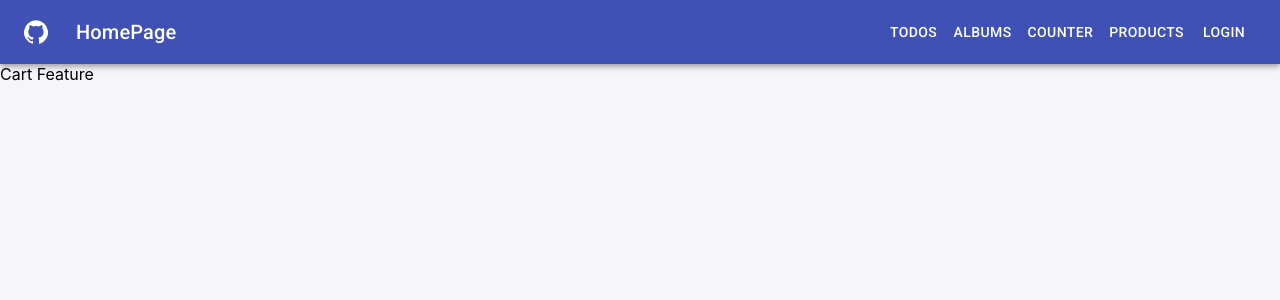
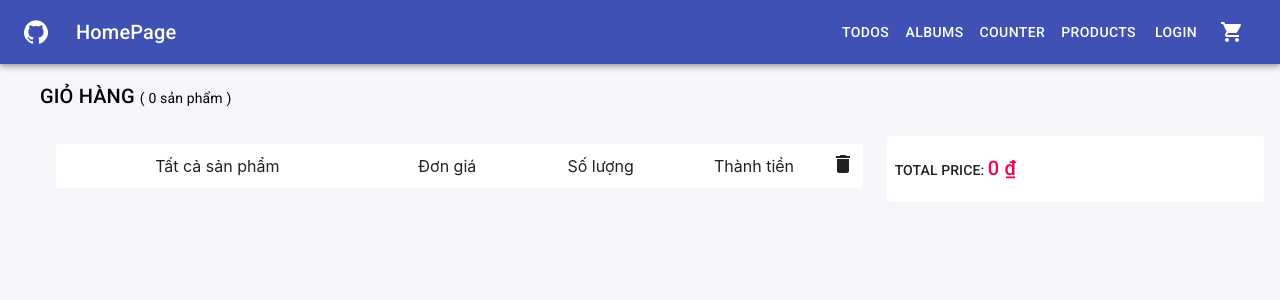
Before and after one commit to gnoluv9x/EasyFE-reactjs, a React (Create React App) app: page /cart in a window 1280 px wide. Shown: the top 300 px of the page. Built offline with nearby package versions, Linux system fonts and the light colour scheme.

Commit message:
build cart page

```diff
--- a/jsconfig.json
+++ b/jsconfig.json
@@ -1,8 +1,9 @@
 {
     "compilerOptions": {
-      "module": "commonjs",
+      "module": "es6",
       "target": "es6",
-      "baseUrl": "src"
+      "baseUrl": "src",
+      "moduleResolution" : "Node"
     },
     "include": ["src/**/*"]
 }
--- a/src/components/Header/index.jsx
+++ b/src/components/Header/index.jsx
@@ -1,5 +1,6 @@
 import {
     AppBar,
+    Badge,
     Box,
     Button,
     Dialog,
@@ -11,15 +12,16 @@ import {
     Toolbar,
     Typography,
 } from '@material-ui/core';
-import { Close } from '@material-ui/icons';
+import { Close, ShoppingCart } from '@material-ui/icons';
 import AccountCircleIcon from '@material-ui/icons/AccountCircle';
 import GitHubIcon from '@material-ui/icons/GitHub';
 import Login from 'features/Auth/Login';
 import Register from 'features/Auth/Register';
 import { logout } from 'features/Auth/userSlice';
+import { cartItemsQuantity } from 'features/Cart/cartSelectors';
 import React, { useState } from 'react';
 import { useDispatch, useSelector } from 'react-redux';
-import { Link, NavLink } from 'react-router-dom';
+import { Link, NavLink, useHistory } from 'react-router-dom';
 
 const useStyles = makeStyles((theme) => ({
     root: {},
@@ -57,7 +59,9 @@ const MODE_LIST = {
 function HeadingComponent() {
     const dispatch = useDispatch();
     const loginedUser = useSelector((state) => state.user.current);
+    const cartItemsCount = useSelector(cartItemsQuantity)
     const isLogined = !!loginedUser.id;
+    const history = useHistory();
 
     const classes = useStyles();
 
@@ -85,6 +89,10 @@ function HeadingComponent() {
         const action = logout();
         dispatch(action);
     };
+
+    const handleClickShoppingCart = () => {
+        history.push('/cart')
+    }
 
     return (
         <div>
@@ -130,6 +138,11 @@ function HeadingComponent() {
                         )}
                         {isLogined && <AccountCircleIcon className={classes.accountIcon} onClick={handleUserClick} />}
 
+                        <IconButton color="inherit" onClick={handleClickShoppingCart}>
+                            <Badge badgeContent={cartItemsCount} color="secondary">
+                                <ShoppingCart />
+                            </Badge>
+                        </IconButton>
                         <Menu
                             anchorEl={anchorEl}
                             open={Boolean(anchorEl)}
--- a/src/components/form-controls/QuantityField/index.jsx
+++ b/src/components/form-controls/QuantityField/index.jsx
@@ -40,9 +40,9 @@ function QuantityField({ name, form, label }) {
             <Controller
                 name={name}
                 control={form.control}
-                render={({ onChange, onBlur, name, value }) => (
+                render={({ onChange, onBlur, name , value={value} }) => (
                     <Box className={classes.formField}>
-                        <IconButton className={classes.button}
+                        <IconButton className={classes.button} type="submit"
                             onClick={() => setValue(name, !!Number.parseInt(value) ? Number.parseInt(value) - 1 : 1)}
                         >
                             <RemoveIcon />
@@ -50,7 +50,7 @@ function QuantityField({ name, form, label }) {
 
                         <OutlinedInput value={value} id={name} onChange={onChange} onBlur={onBlur} />
 
-                        <IconButton className={classes.button}
+                        <IconButton className={classes.button} type="submit"
                             onClick={() => setValue(name, !!Number.parseInt(value) ? Number.parseInt(value) + 1 : 1)}
                         >
                             <AddIcon />
--- a/src/features/Auth/LoginForm/index.jsx
+++ b/src/features/Auth/LoginForm/index.jsx
@@ -46,9 +46,9 @@ const useStyles = makeStyles(theme => ({
     },
 }));
 
-function LoginForm(props) {
+function LoginForm({ onSubmit }) {
+
     const classes = useStyles();
-    const { onSubmit } = props;
 
     const schema = yup.object().shape({
         identifier: yup
--- a/src/features/Cart/cartSelectors.js
+++ b/src/features/Cart/cartSelectors.js
@@ -3,7 +3,7 @@ import { createSelector } from '@reduxjs/toolkit';
 const cartItemsSelector =  state => state.cart.cartItems;
 
 // Count quantity of product in cart
-export const cartItemsCount = createSelector(
+export const cartItemsQuantity = createSelector(
     cartItemsSelector,
     (cartItems) =>
     cartItems.reduce((quantity, item) => quantity + item.quantity, 0)
--- /dev/null
+++ b/src/features/Cart/components/CartTitle.jsx
@@ -0,0 +1,49 @@
+import { Box, Grid, makeStyles, Paper } from '@material-ui/core';
+import DeleteIcon from '@material-ui/icons/Delete';
+import React from 'react';
+
+const useStyles = makeStyles( theme => ({
+    root: {
+        display: 'flex',
+        flexFlow: 'row nowrap',
+        alignItems: 'center',
+        justifyContent: 'space-between',
+
+        padding: theme.spacing(1),
+        textAlign : 'center',
+    },
+    productInfo: {
+        flex: "2 1 0",
+    },
+    price: {
+        flex: "1 1 0",
+    },
+    quantity: {
+        flex: "1 1 0",
+    },
+    total: {
+        flex: "1 1 0",
+    },
+    delete: {
+    },
+}))
+
+function CartTitle(props) {
+    const classes = useStyles();
+
+    return (
+        <Box>
+            <Paper elevation={0}>
+                <Grid container className={classes.root}>
+                    <Grid item  className={classes.productInfo}>Tất cả sản phẩm</Grid>
+                    <Grid item  className={classes.price}>Đơn giá</Grid>
+                    <Grid item  className={classes.quantity}>Số lượng</Grid>
+                    <Grid item  className={classes.total}>Thành tiền</Grid>
+                    <Grid item  className={classes.delete}><DeleteIcon /></Grid>
+                </Grid>
+            </Paper>
+        </Box>
+    );
+}
+
+export default CartTitle;
--- /dev/null
+++ b/src/features/Cart/components/ListCartItem.jsx
@@ -0,0 +1,105 @@
+import { Box, Grid, Paper, Typography } from '@material-ui/core';
+import React from 'react';
+import DeleteIcon from '@material-ui/icons/Delete';
+import { makeStyles } from '@material-ui/core';
+import { useSelector } from 'react-redux';
+import { STATIC_HOST } from 'constants/index';
+import { THUMBNAIL_PLACEHOLDER } from 'constants/common';
+import { currencyFormater } from 'constants/util';
+import QuantityForm from './QuantityForm';
+
+ListCartItem.propTypes = {};
+
+const useStyles = makeStyles((theme) => ({
+    root: {
+        display: 'flex',
+        flexFlow: 'row nowrap',
+        alignItems: 'center',
+        justifyContent: 'space-between',
+
+        padding: theme.spacing(1),
+        textAlign : 'center',
+    },
+    productInfo: {
+        flex: '2 1 0',
+
+        display: 'flex',
+        flexFlow: 'row nowrap',
+        alignItems: 'center',
+
+        " & > div" : {
+            flex : '1 1 0'
+        }
+    },
+    thumbnail: {
+        width: '100%',
+        objectFit: 'contain',
+    },
+    price: {
+        flex: '1 1 0',
+    },
+    quantity: {
+        flex: '1 1 0',
+    },
+    total: {
+        flex: '1 1 0',
+    },
+    delete: {},
+}));
+
+function ListCartItem() {
+    const classes = useStyles();
+    const cartItems = useSelector((state) => state.cart.cartItems);
+    console.log('Cart Items: ', cartItems);
+
+    const handleChangeQuantity = (newQuantity) => {
+        console.log( 'Quantity new: ', newQuantity);
+    };
+
+    return (
+        <Box>
+            {cartItems.map((productItem) => {
+                const thumbnailURL = productItem.product.thumbnail
+                    ? `${STATIC_HOST}${productItem.product.thumbnail?.url}`
+                    : `${THUMBNAIL_PLACEHOLDER}`;
+
+                return (
+                    <Paper elevation={0} key={productItem.id}>
+                        <Grid container className={classes.root}>
+                            <Grid item className={classes.productInfo}>
+                                <Box>
+                                    <img
+                                        className={classes.thumbnail}
+                                        src={thumbnailURL}
+                                        alt={productItem.product.name}
+                                    />
+                                </Box>
+                                <Box>
+                                    <Typography component="span" variant="subtitle2">
+                                        {productItem.product.name}
+                                    </Typography>
+                                </Box>
+                            </Grid>
+                            <Grid item className={classes.price}>
+                                {currencyFormater(productItem.product.salePrice)}
+                            </Grid>
+                            <Grid item className={classes.quantity}>
+                                {/* {productItem.quantity} */}
+                                <QuantityForm quantity={productItem.quantity} onChangeQuantity={handleChangeQuantity}/>
+
+                            </Grid>
+                            <Grid item className={classes.total}>
+                                {currencyFormater(productItem.product.salePrice * productItem.quantity)}
+                            </Grid>
+                            <Grid item className={classes.delete}>
+                                <DeleteIcon />
+                            </Grid>
+                        </Grid>
+                    </Paper>
+                );
+            })}
+        </Box>
+    );
+}
+
+export default ListCartItem;
--- /dev/null
+++ b/src/features/Cart/components/QuantityForm.jsx
@@ -0,0 +1,57 @@
+import { yupResolver } from '@hookform/resolvers/yup';
+import { makeStyles } from '@material-ui/core';
+import QuantityField from 'components/form-controls/QuantityField';
+import PropTypes from 'prop-types';
+import { useForm } from 'react-hook-form';
+import * as yup from 'yup';
+
+
+QuantityForm.propTypes = {
+    quantity: PropTypes.number.isRequired,
+    onChangeQuantity: PropTypes.func,
+};
+
+const useStyles = makeStyles((theme) => ({
+    root: {
+        display: 'flex',
+        flexFlow: 'row nowrap',
+    },
+    button: {
+        color: '#000',
+    },
+}));
+
+function QuantityForm({ quantity = 1, onChangeQuantity = null }) {
+    const classes = useStyles();
+    console.log(' quantity from parent: ',quantity);
+
+    const schema = yup.object().shape({
+        quantity: yup
+            .number()
+            .min(1, 'Minimum quantity is one')
+            .max(100, 'Maximum quantity is ten')
+            .required('Please choose quantity!')
+    });
+
+    const form = useForm({
+        mode: 'onBlur',
+        defaultValues: {
+            quantity: quantity,
+        },
+        resolver: yupResolver(schema),
+    });
+
+    async function handleFormSubmit(values) {
+        if (onChangeQuantity) {
+            await onChangeQuantity(values);
+        }
+    }
+
+    return (
+        <form className={classes.root} onSubmit={form.handleSubmit(handleFormSubmit)}>
+            <QuantityField name="quantity" label="Quantity" form={form}/>
+        </form>
+    );
+}
+
+export default QuantityForm;
--- a/src/features/Cart/index.jsx
+++ b/src/features/Cart/index.jsx
@@ -1,14 +1,75 @@
+import { Box, Container, Grid, Paper, Typography } from '@material-ui/core';
+import { makeStyles } from '@material-ui/core';
 import React from 'react';
+import { useSelector } from 'react-redux';
+import { currencyFormater } from 'utils';
+import { cartItemsQuantity, cartItemsTotalPrice } from './cartSelectors';
+import CartTitle from './components/CartTitle';
+import ListCartItem from './components/ListCartItem';
 
-CartFeature.propTypes = {
+CartFeature.propTypes = {};
 
-};
+const useStyles = makeStyles((theme) => ({
+    root: {
+        margin: theme.spacing(2),
+    },
+    cartInfo: {
+        marginTop: theme.spacing(2),
 
-function CartFeature(props) {
+        '& > *': {
+            margin: theme.spacing(1, 1),
+        },
+    },
+    listItems: {
+        flex: '5 1 0',
+        padding: theme.spacing(1),
+
+        '& > div': {
+            marginBottom: theme.spacing(2),
+        },
+    },
+    totalPrice: {
+        flex: '1 1 200px',
+        height: '50px',
+        lineHeight: '50px',
+        padding: theme.spacing(1),
+    },
+}));
+
+function CartFeature() {
+    const classes = useStyles();
+
+    const totalPrice = useSelector(cartItemsTotalPrice);
+    const cartItemsCount = useSelector(cartItemsQuantity);
+
     return (
-        <div>
-            Cart Feature
-        </div>
+        <Box>
+            <Container className={classes.root}>
+                <Typography component="span" variant="h6">
+                    GIỎ HÀNG{' '}
+                </Typography>
+                <Typography component="span" variant="body2">
+                    ( {cartItemsCount} sản phẩm )
+                </Typography>
+
+                <Grid container className={classes.cartInfo}>
+                        <Grid item className={classes.listItems}>
+                            <CartTitle />
+                            <ListCartItem />
+                        </Grid>
+                    <Paper elevation={0} className={classes.totalPrice}>
+                        <Grid item>
+                            <Typography component="span" variant="subtitle2">
+                                TOTAL PRICE:{' '}
+                            </Typography>
+                            <Typography component="span" color="secondary" variant="h6">
+                                {currencyFormater(totalPrice)}
+                            </Typography>
+                        </Grid>
+                    </Paper>
+                </Grid>
+            </Container>
+        </Box>
     );
 }
 
--- a/src/features/Product/components/AddToCartForm.jsx
+++ b/src/features/Product/components/AddToCartForm.jsx
@@ -31,7 +31,8 @@ function AddToCartForm({ onSubmit = null }) {
         if (onSubmit) {
             await onSubmit(values);
         }
-    }
+    };
+
     return (
         <form onSubmit={form.handleSubmit(handleFormSubmit)}>
             <QuantityField name="quantity" label="Quantity" form={form} />
```
